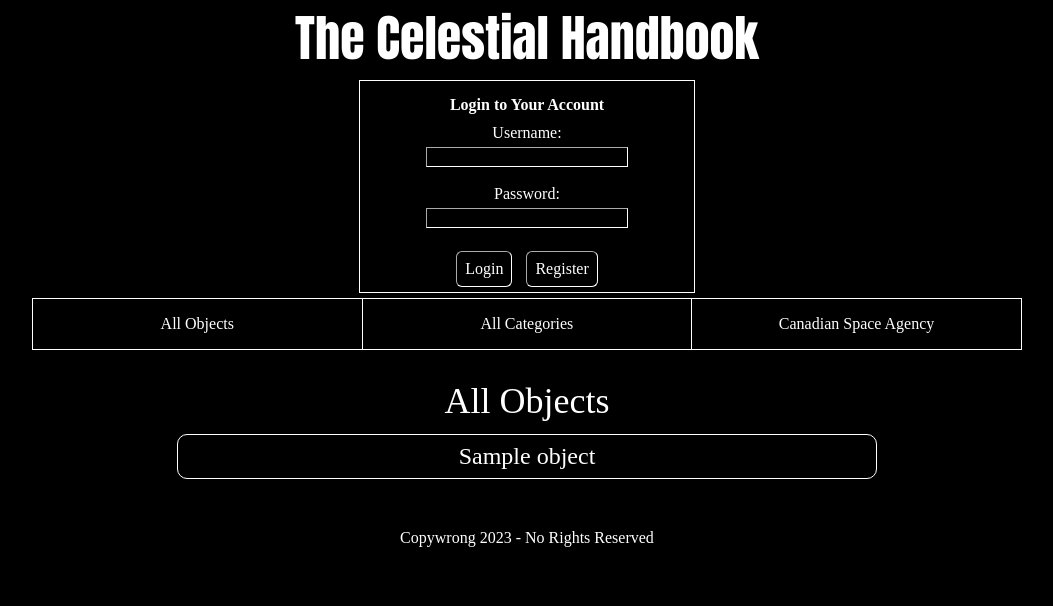
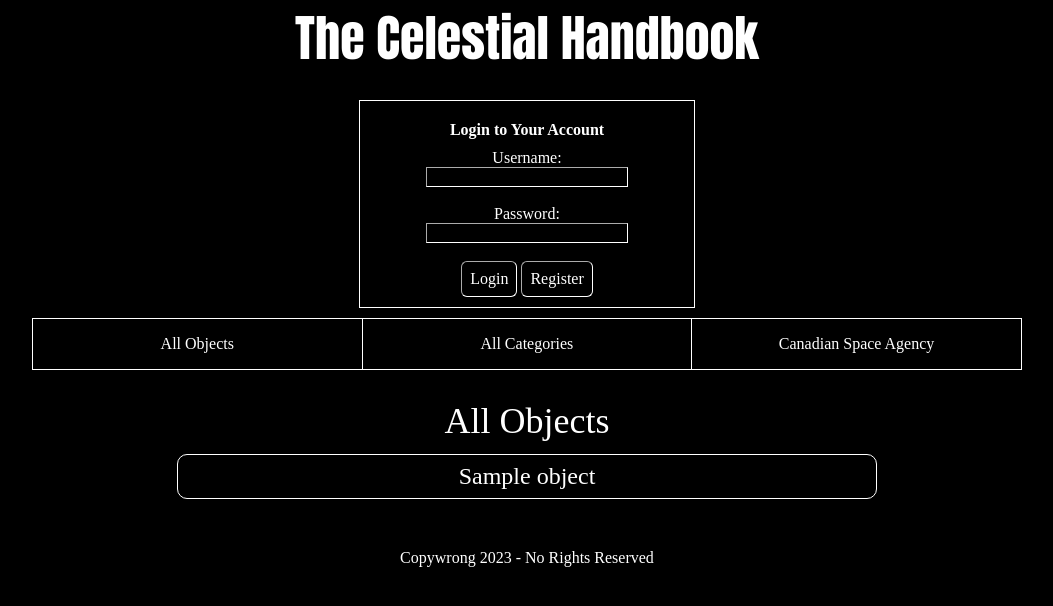
Before and after one commit to averyku/CelestialHandbook, a PHP site: page / in a window 1280 px wide. Shown: the top 606 px of the page, without its empty margins (113-1166 px from the left). Run offline with PHP 8.4, Linux system fonts and the light colour scheme; tables that the repository leaves empty or names only in its code hold one stand-in row (values such as "Sample post"); some web fonts are replaced.

Commit message:
LoginModule Formatting
- Updated the error/success class names in the loginModule to be consistent with the rest of the site
- Switched to using an associative array to handle error messages
- Updated CSS for the loginModule
- Consolidated loginModule_guest and loginModule_register into one id since they had the same styles
- Moved the login_module div into loginModule.php instead of headerModule

```diff
--- a/headerModule.php
+++ b/headerModule.php
@@ -16,9 +16,7 @@
     <h1><a href="index.php">The Celestial Handbook</a></h1>
 
     <!-- Login / Out Panel -->
-    <div id="login_module">
-        <?php require('loginModule.php'); ?>
-    </div>
+    <?php require('loginModule.php'); ?>
 
     <!-- Navigation -->
     <nav>
--- a/loginModule.php
+++ b/loginModule.php
@@ -22,6 +22,9 @@ if (empty($_SESSION['login_status']))
     $_SESSION['login_account'] = '';
 }
 
+// The error that should be displayed, if any
+$error = array("type"=>"none", "message"=>"none");
+
 // Check for POSTed info
 if ($_POST)
 {
@@ -31,17 +34,17 @@ if ($_POST)
 
         // Check for empty fields
         if(empty($_POST['username']) || empty($_POST['email']) || empty($_POST['password']) || empty($_POST['confirm_password']))
-            echo '<p class="login-error">All fields are required</p>';
+            $error = array("type"=>"bad", "message"=>"All fields are required");
         else
         {
             // Check that both passwords match
             if ($_POST['password'] !== $_POST['confirm_password'])
-                echo '<p class="login-error">Passwords do not match</p>';
+                $error = array("type"=>"bad", "message"=>"Passwords do not match");
             else
             {
                 // Check for valid email address
                 if (!filter_input(INPUT_POST, 'email', FILTER_VALIDATE_EMAIL))
-                    echo '<p class="login-error">Invalid Email Address</p>';
+                    $error = array("type"=>"bad", "message"=>"Invalid Email Address");
                 else
                 {
                     $username = filter_input(INPUT_POST, 'username', FILTER_SANITIZE_FULL_SPECIAL_CHARS);
@@ -50,7 +53,7 @@ if ($_POST)
 
                     // Ensure password has was sucessful
                     if($password_hash === false)
-                        echo '<p class="login-error">Password Hashing Failed</p>';
+                        $error = array("type"=>"bad", "message"=>"Password Hashing Failed");
                     else
                     {
                         $login_query = 'SELECT count(*) FROM ' . USER_TABLE_NAME . ' WHERE user_name LIKE :username';
@@ -60,7 +63,7 @@ if ($_POST)
 
                         // Check for existing account with that username
                         if ($login_statement->fetchColumn() > 0)
-                            echo '<p class="login-error">That Username is already taken</p>';
+                            $error = array("type"=>"bad", "message"=>"That Username is already taken");
                         else
                         {
                             // Create the account
@@ -70,7 +73,7 @@ if ($_POST)
                             $login_statement->bindValue(':email', $email);
                             $login_statement->bindValue(':password_hash', $password_hash);
                             $login_statement->execute();
-                            echo '<p class="login-success">Account Created</p>';
+                            $error = array("type"=>"good", "message"=>"Account Created");
                             $_POST['create-account'] = null;
                         }
                     }
@@ -82,7 +85,7 @@ if ($_POST)
     {
         // Login Attempt
         if(empty($_POST['username']) || empty($_POST['password']))
-            echo '<p class="login-error">You must enter a Username and Password</p>';
+            $error = array("type"=>"bad", "message"=>"You must enter a Username and Password");
         else
         {
             // Sanatize
@@ -96,11 +99,11 @@ if ($_POST)
 
             // Confirm if any account was found, and if the password matches
             if(empty($account['user_id']) || !password_verify($_POST['password'], $account['user_pass']))
-                echo '<p class="login-error">Incorrect Username or Password</p>';
+                $error = array("type"=>"bad", "message"=>"Incorrect Username or Password");
             else
             {
                 // Set the session to logged in and save the account information
-                echo '<p class="login-success">Sucessful Login</p>';
+                $error = array("type"=>"good", "message"=>"Sucessful Login");
                 $_SESSION['login_status'] = 'loggedin';
                 $_SESSION['login_account'] = $account;
             }
@@ -118,10 +121,13 @@ if ($_POST)
 }
 ?>
 
-
+<div id="login_module">
 
     <!-- User is logged in -->
     <?php if($_SESSION['login_status'] === 'loggedin'): ?>
+        <?php if ($error['type'] !== "none"): ?>
+            <p class="<?= ($error['type'] === "bad") ? "login_error":"login_success" ?>"><?=$error['message']?></p>
+        <?php endif ?>
         <form id="loginModule_loggedIn" method='post' action='#'>
             <p>Account: <?= $_SESSION['login_account']['user_name'] ?></p>
             <input id="logout" name='logout' type="submit" value="Logout">
@@ -129,7 +135,10 @@ if ($_POST)
 
     <!-- User is registering a new account -->
     <?php elseif(!empty($_POST['register']) || !empty($_POST['create-account'])): ?>
-    <form id="loginModule_register" method='post' action='#'>
+        <form id="loginModule_loggedOut" method='post' action='#'>
+            <?php if ($error['type'] !== "none"): ?>
+                <p class="<?= ($error['type'] === "bad") ? "login_error":"login_success" ?>"><?=$error['message']?></p>
+            <?php endif ?>
             <p>Register an Account</p>
             <label for='username'>Username:</label>
             <input id='username' name='username'><br>
@@ -144,7 +153,10 @@ if ($_POST)
 
     <!-- User is a guest (not signed in) -->
     <?php elseif($_SESSION['login_status'] === 'guest'): ?>
-    <form id="loginModule_guest" method='post' action='#'>
+        <form id="loginModule_loggedOut" method='post' action='#'>
+            <?php if ($error['type'] !== "none"): ?>
+                <p class="<?= ($error['type'] === "bad") ? "login_error":"login_success" ?>"><?=$error['message']?></p>
+            <?php endif ?>
             <p>Login to Your Account</p>
             <label for='username'>Username:</label>
             <input id='username' name='username'><br>
@@ -156,3 +168,5 @@ if ($_POST)
             </div>
         </form>
     <?php endif ?>
+
+</div>
--- a/main.css
+++ b/main.css
@@ -137,31 +137,14 @@ nav li:hover
 
 
 /* LOGIN MODULE*/
-.login-error
-{
-    font-weight: bold;
-    color: black;
-    background-color: darkred;
-    text-align: center;
-    width: 140%;
-    padding: 5px;
-}
-.login-success
-{
-    font-weight: bold;
-    color: black;
-    background-color: darkgreen;
-    text-align: center;
-    width: 140%;
-    padding: 5px;
-}
 div#login_module
 {
     display: flex;
     align-items: center;
     justify-content: center;
     flex-direction: column;
-    padding: 5px;
+    margin-top: 25px;
+    padding-bottom: 10px;
 }
 form#loginModule_loggedIn
 {
@@ -175,42 +158,40 @@ form#loginModule_loggedIn input
     margin-top: 5px;
     margin-left: 15px;
 }
-form#loginModule_guest
+form#loginModule_loggedOut
 {
     display: flex;
     align-items: center;
     justify-content: center;
     flex-direction: column;
 
-    padding: 5px;
+    padding: 10px;
     border: white solid 1px;
-    width: 150%;
+    width: 150%
 }
-form#loginModule_guest p
+form#loginModule_loggedOut p:last-of-type
 {
     font-weight: bold;
     margin: 10px;
+    margin-top: 10px;
 }
-form#loginModule_guest input
-{
-    margin: 5px;
-    margin-bottom: 0px;
-}
-form#loginModule_register
-{
-    display: flex;
-    align-items: center;
-    justify-content: center;
-    flex-direction: column;
-
-    padding: 5px;
-    border: white solid 1px;
-    width: 150%;
-}
-form#loginModule_register p
+.login_error
 {
     font-weight: bold;
-    margin: 10px;
+    background-color: darkred;
+    text-align: center;
+    width: 90%;
+    padding: 5px;
+    margin-bottom: 5px;
+}
+.login_success
+{
+    font-weight: bold;
+    background-color: darkgreen;
+    text-align: center;
+    width: 90%;
+    padding: 5px;
+    margin-bottom: 5px;
 }
 
 
```
Lines whose indentation alone changed are shown as unchanged.
